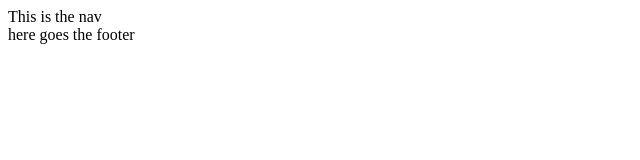
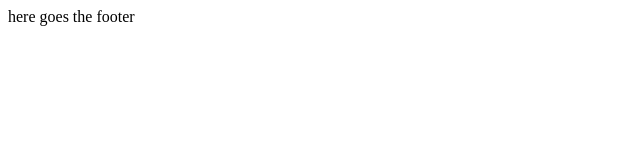
Before and after one commit to jonas-worrich/git-advanced, a plain HTML site: page index.html in a window 1280 px wide. Shown: the whole page, without its empty margins (0-640 px from the left). Drawn offline with Linux system fonts and the light colour scheme.

Commit message:
delete html-line

```diff
--- a/index.html
+++ b/index.html
@@ -7,7 +7,6 @@
     <title>Document</title>
   </head>
   <body>
-    <nav>This is the nav</nav>
     <footer>here goes the footer</footer>
   </body>
 </html>
```
